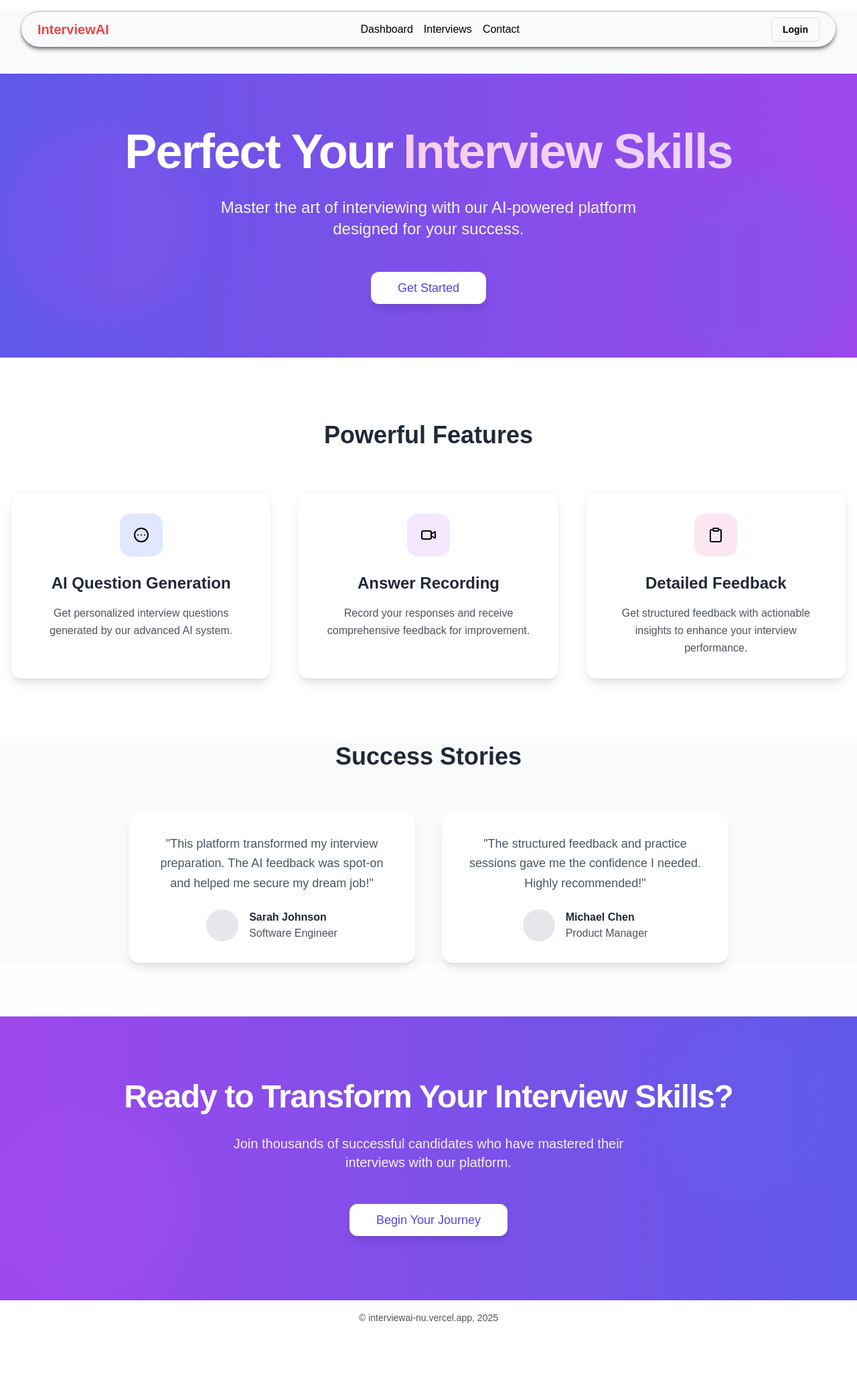
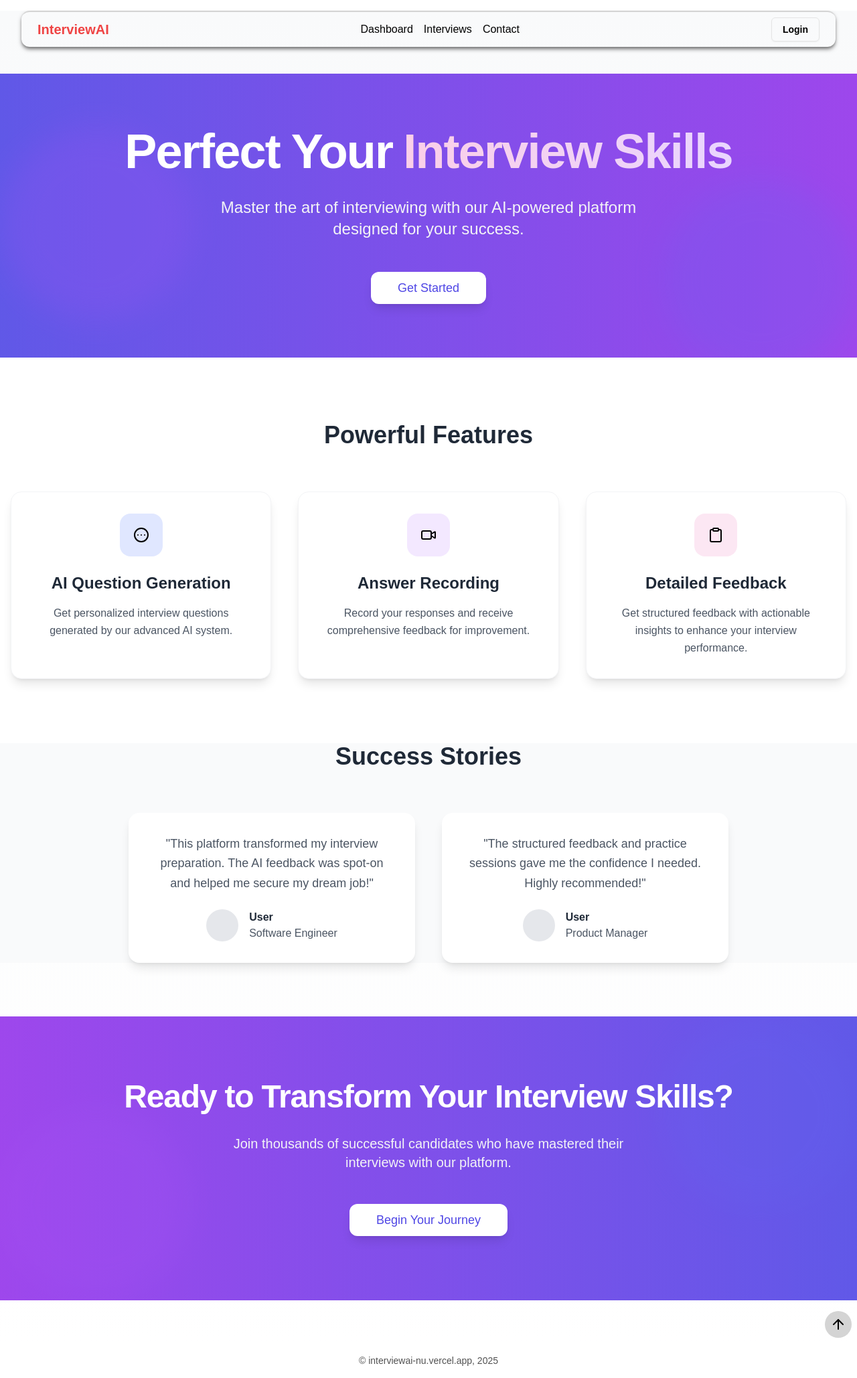
Before and after one commit to git-mern/InterviewAI, a Next.js app: page / in a window 1280 px wide. Shown: the whole page at 67% size. Before the commit the page ends 1994 px from the top, so only its background shows below. Built offline with nearby package versions, Linux system fonts and the light colour scheme; no server answers.

Commit message:
some chnages in design

```diff
--- a/app/dashboard/_components/navbar.jsx
+++ b/app/dashboard/_components/navbar.jsx
@@ -21,7 +21,7 @@ const Navbar = () => {
   const router = useRouter();
 
   return (
-    <div className="flex py-2 px-6 items-center justify-between shadow-md border-t-2 border-neutral-300 shadow-neutral-500 my-4 mx-8 rounded-full">
+    <div className="flex py-2 px-6 items-center justify-between shadow-md border-t-2 border-neutral-300 shadow-neutral-500 my-4 mx-8 rounded-xl">
       <Link href="/" className="text-red-500 font-bold text-xl">
         InterviewAI
       </Link>
@@ -30,8 +30,8 @@ const Navbar = () => {
           <div key={index} className="md:flex gap-4 hidden ">
             <Link
               href={links.link}
-              className={`hover:text-black cursor-pointer transition ease-in-out p-1 ${
-                path == links.path && "bg-slate-300 py-0.5 rounded-md px-1"
+              className={`hover:text-black cursor-pointer transition ease-in-out p-1  hover:scale-105 ${
+                path == links.path && "bg-neutral-400 py-0.5 rounded-md px-1"
               }`}>
               {links.title}
             </Link>
--- a/app/page.jsx
+++ b/app/page.jsx
@@ -4,6 +4,7 @@ import { SignedIn, SignedOut } from "@clerk/nextjs";
 import Link from "next/link";
 import Features from "@/components/features";
 import Testimonial from "@/components/testimonial";
+import { ArrowUp } from "lucide-react";
 
 export default function Home() {
   return (
@@ -84,6 +85,12 @@ export default function Home() {
             </SignedOut>
           </div>
         </section>
+
+        <div className="flex justify-end items-center my-2 py-2 mx-2">
+          <Link href="/" className="bg-neutral-300 p-2 rounded-full">
+            <ArrowUp />
+          </Link>
+        </div>
       </div>
     </div>
   );
--- a/components/testimonial.jsx
+++ b/components/testimonial.jsx
@@ -17,7 +17,7 @@ const Testimonial = () => {
               <div className="flex items-center justify-center">
                 <div className="w-12 h-12 bg-gray-200 rounded-full mr-4"></div>
                 <div className="text-left">
-                  <p className="font-bold text-gray-800">Sarah Johnson</p>
+                  <p className="font-bold text-gray-800">User</p>
                   <p className="text-gray-600">Software Engineer</p>
                 </div>
               </div>
@@ -30,7 +30,7 @@ const Testimonial = () => {
               <div className="flex items-center justify-center">
                 <div className="w-12 h-12 bg-gray-200 rounded-full mr-4"></div>
                 <div className="text-left">
-                  <p className="font-bold text-gray-800">Michael Chen</p>
+                  <p className="font-bold text-gray-800">User</p>
                   <p className="text-gray-600">Product Manager</p>
                 </div>
               </div>
```
